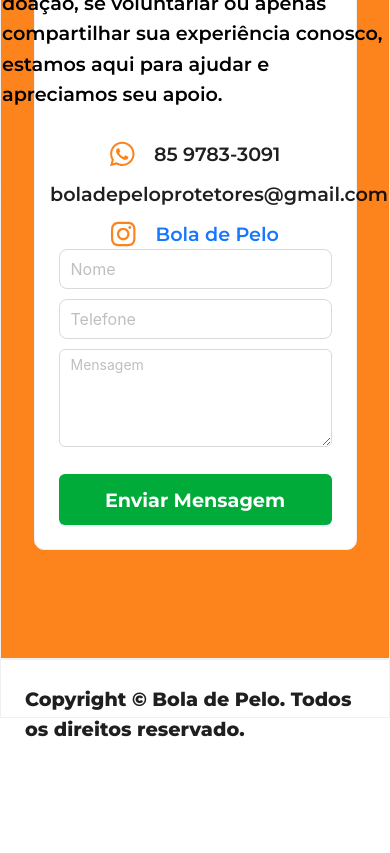
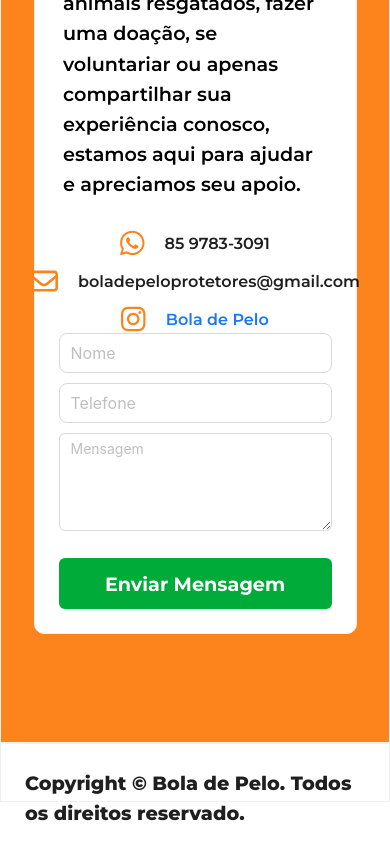
Before and after one commit to samunogue/landing-page-bola-de-pelo, a React (Vite) app: page / in a window 390 px wide. Shown: the part 3400-4253 px from the top of the page. Before the commit the page ends 4169 px from the top, so only its background shows below. Built offline with nearby package versions, Linux system fonts and the light colour scheme; no server answers.

Commit message:
corrigido responsividade

```diff
--- a/src/App.css
+++ b/src/App.css
@@ -78,7 +78,7 @@
   color: black;
 }
 .descricao-fale-conosco-full{
-  width: 100%;
+  width: 80%;
   margin-top: 2vh;
   font-family: "Montserrat", sans-serif;
   font-size: 1.2rem;
@@ -88,6 +88,11 @@
 .info-fale-conosco{
   font-family: "Montserrat", sans-serif;
   font-size: 1.2rem;
+  font-weight: 600;
+}
+.info-fale-conosco-full{
+  font-family: "Montserrat", sans-serif;
+  font-size: 1rem;
   font-weight: 600;
 }
 .texto-footer{
--- a/src/App.jsx
+++ b/src/App.jsx
@@ -63,7 +63,7 @@ function App() {
 
   useEffect(() =>{
     const pegarIp = async () =>{
-      await getData()
+      //await getData()
     }
     pegarIp()
   },[])
@@ -264,15 +264,15 @@ function App() {
                 <p className='descricao-fale-conosco-full'>Queremos ouvir você! Seja para oferecer um lar amoroso a um de nossos animais resgatados, fazer uma doação, se voluntariar ou apenas compartilhar sua experiência conosco, estamos aqui para ajudar e apreciamos seu apoio.</p>
                 <Flex vertical={false} align='center' justify='center' gap={20} style={{marginTop:30}}>
                   <FontAwesomeIcon icon={faWhatsapp} color='#FD831C' size='2x' />
-                  <p className='info-fale-conosco'>85 9783-3091</p>
+                  <p className='info-fale-conosco-full'>85 9783-3091</p>
                 </Flex>
                 <Flex vertical={false} align='center' justify='center' gap={20} style={{marginTop:10}}>
                   <FontAwesomeIcon icon={faEnvelope} color='#FD831C' size='2x'  />
-                  <p className='info-fale-conosco'>boladepeloprotetores@gmail.com</p>
+                  <p className='info-fale-conosco-full'>boladepeloprotetores@gmail.com</p>
                 </Flex>
                 <Flex vertical={false} align='center' justify='center' gap={20} style={{marginTop:10}}>
                   <FontAwesomeIcon icon={faInstagram} color='#FD831C' size='2x'  />
-                  <a href='https://www.instagram.com/boladepelo_sapiranga?igsh=MXU5NWZxN2dmMWx6eg==' className='info-fale-conosco'>Bola de Pelo</a>
+                  <a href='https://www.instagram.com/boladepelo_sapiranga?igsh=MXU5NWZxN2dmMWx6eg==' className='info-fale-conosco-full'>Bola de Pelo</a>
                 </Flex>
               </Flex>
               <Flex vertical={true} align='flex-start' justify='flex-start' gap={10}>
```
